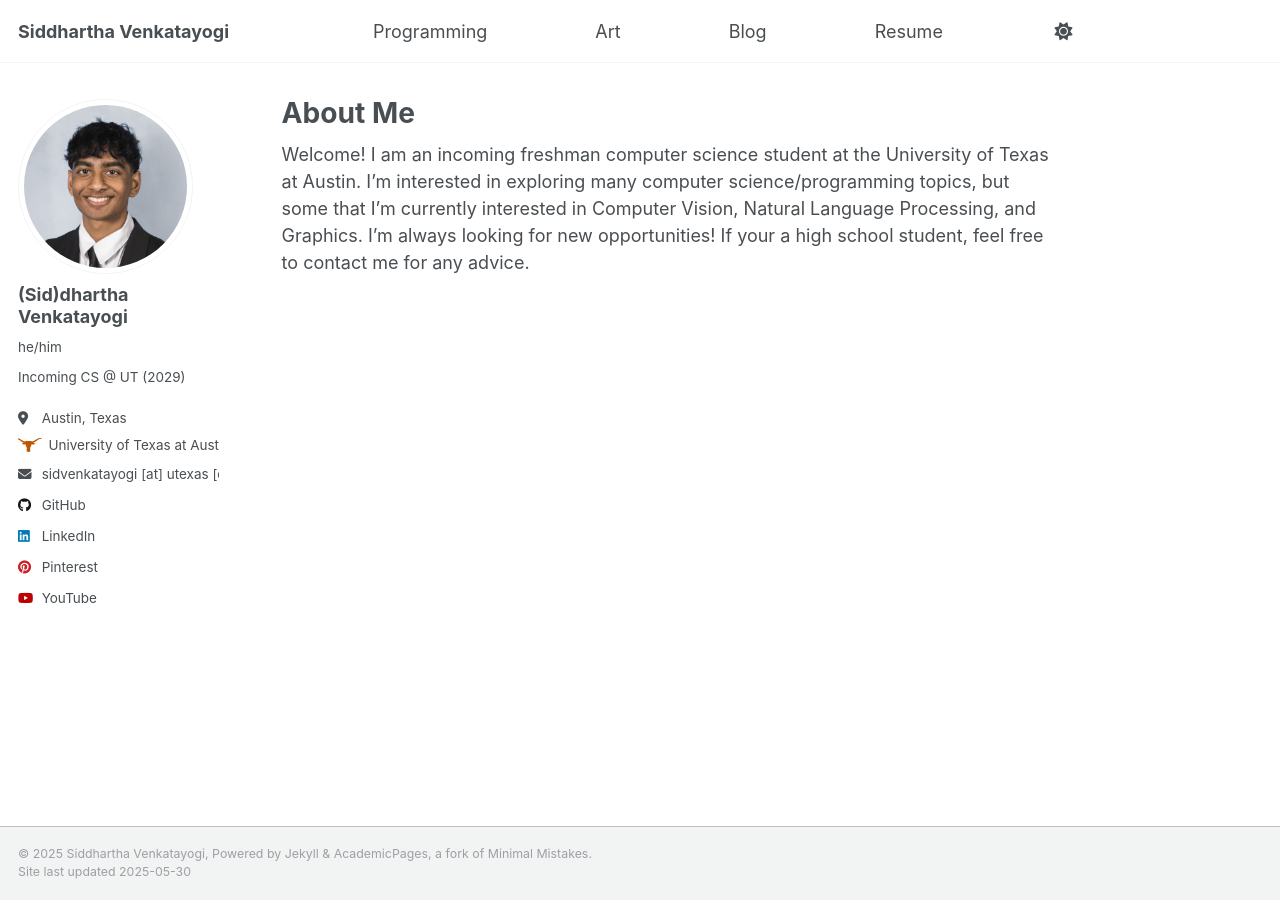
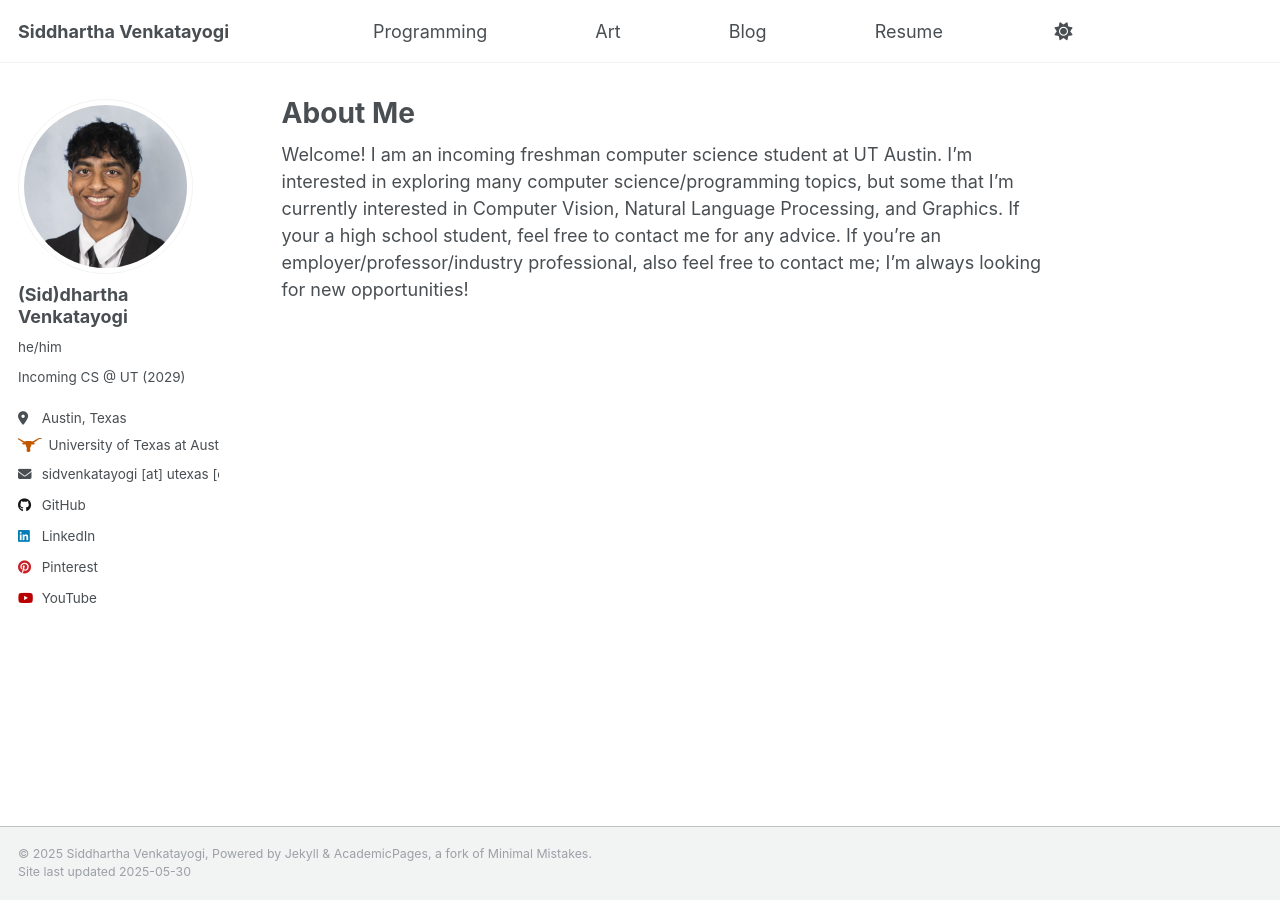
Before and after one commit to sidvenkatayogi/sidvenkatayogi.github.io, a Jekyll site: the page built from _pages/about.md, in a window 1280 px wide. Built offline with Jekyll 4.4.1, drawn with Linux system fonts in a browser that asks for light colours.

Commit message:
about me edit

```diff
--- a/_pages/about.md
+++ b/_pages/about.md
@@ -7,4 +7,4 @@
   - /about.html
 ---
 
-Welcome! I am an incoming freshman computer science student at the University of Texas at Austin. I'm interested in exploring many computer science/programming topics, but some that I'm currently interested in Computer Vision, Natural Language Processing, and Graphics. I'm always looking for new opportunities! If your a high school student, feel free to contact me for any advice.
+Welcome! I am an incoming freshman computer science student at UT Austin. I'm interested in exploring many computer science/programming topics, but some that I'm currently interested in Computer Vision, Natural Language Processing, and Graphics. If your a high school student, feel free to contact me for any advice. If you're an employer/professor/industry professional, also feel free to contact me; I'm always looking for new opportunities!
```
